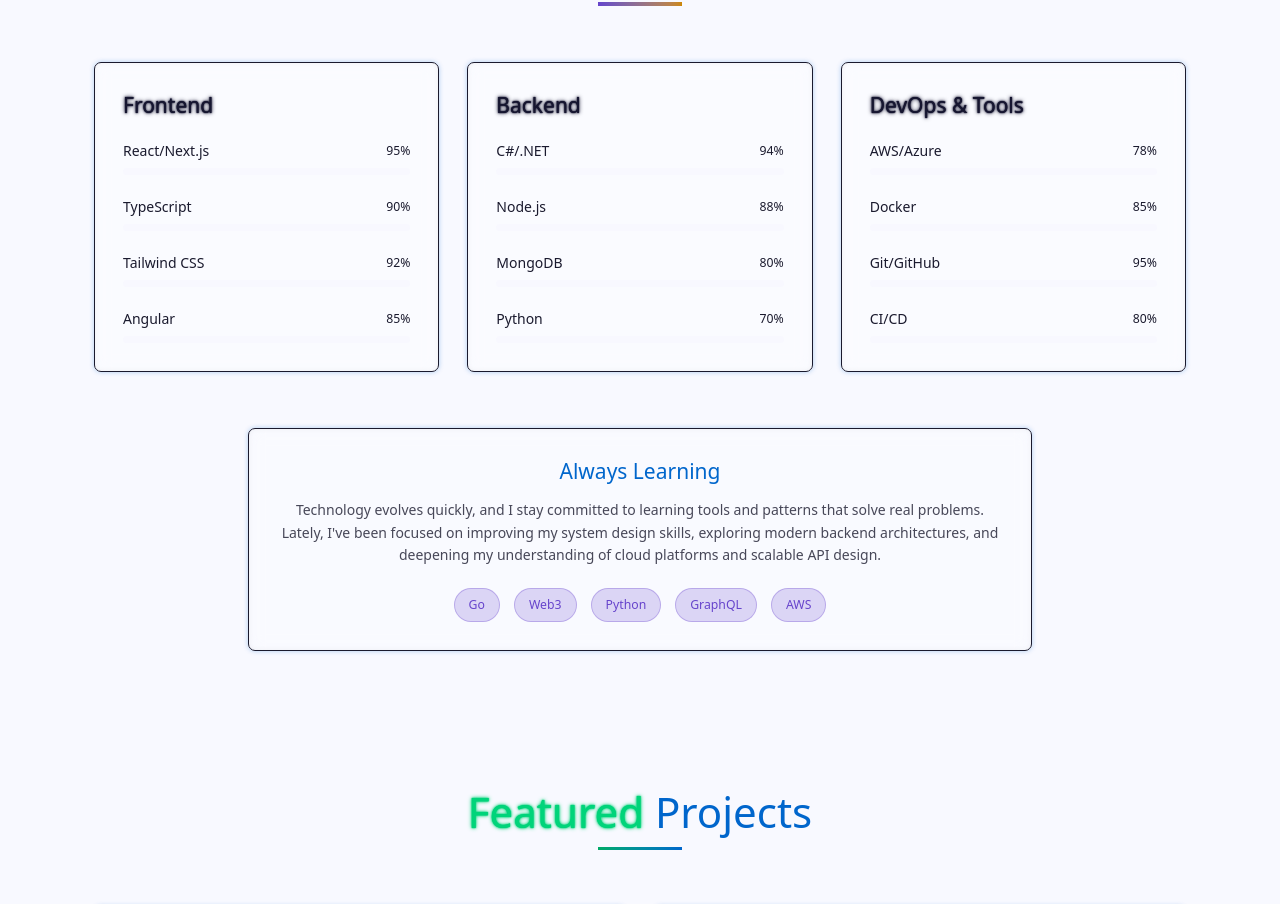
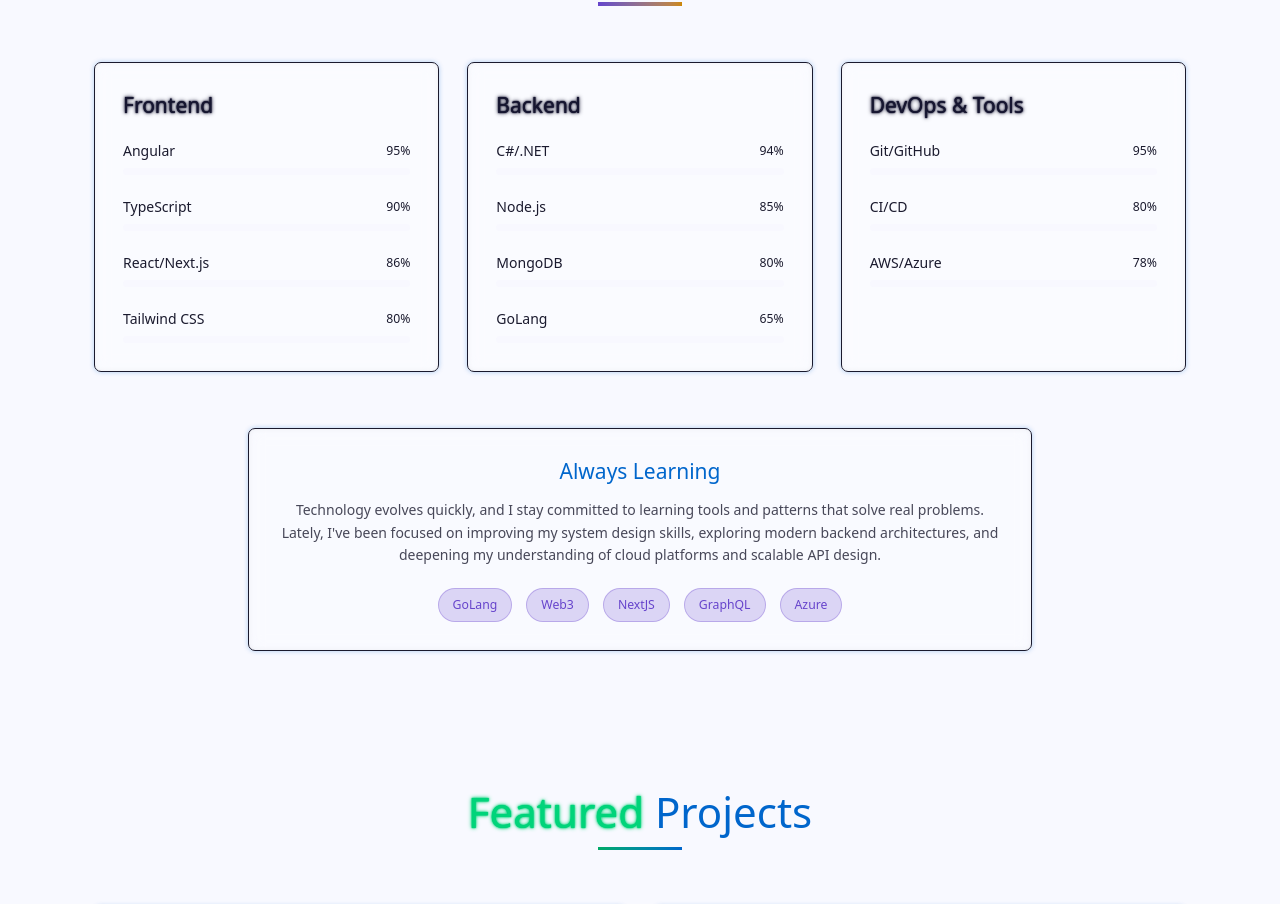
Before and after one commit to Travisaurus-Rex/portfolio, a Next.js app: page / in a window 1280 px wide. Shown: the part 1778-2682 px from the top of the page. Built offline with nearby package versions, Linux system fonts and the light colour scheme.

Commit message:
update skills and resume

```diff
--- a/src/components/Skills.tsx
+++ b/src/components/Skills.tsx
@@ -10,10 +10,10 @@ export function Skills() {
       title: 'Frontend',
       color: 'neon-cyan',
       skills: [
-        { name: 'React/Next.js', level: 95 },
+        { name: 'Angular', level: 95 },
         { name: 'TypeScript', level: 90 },
-        { name: 'Tailwind CSS', level: 92 },
-        { name: 'Angular', level: 85 }
+        { name: 'React/Next.js', level: 86 },
+        { name: 'Tailwind CSS', level: 80 },
       ]
     },
     {
@@ -21,19 +21,18 @@ export function Skills() {
       color: 'neon-pink',
       skills: [
         { name: 'C#/.NET', level: 94 },
-        { name: 'Node.js', level: 88 },
+        { name: 'Node.js', level: 85 },
         { name: 'MongoDB', level: 80 },
-        { name: 'Python', level: 70 }
+        { name: 'GoLang', level: 65 }
       ]
     },
     {
       title: 'DevOps & Tools',
       color: 'neon-green',
       skills: [
+        { name: 'Git/GitHub', level: 95 },
+        { name: 'CI/CD', level: 80 },
         { name: 'AWS/Azure', level: 78 },
-        { name: 'Docker', level: 85 },
-        { name: 'Git/GitHub', level: 95 },
-        { name: 'CI/CD', level: 80 }
       ]
     }
   ];
@@ -103,7 +102,7 @@ export function Skills() {
               Technology evolves quickly, and I stay committed to learning tools and patterns that solve real problems. Lately, I&apos;ve been focused on improving my system design skills, exploring modern backend architectures, and deepening my understanding of cloud platforms and scalable API design.
             </p>
             <div className="flex flex-wrap justify-center gap-4 mt-6">
-              {['Go', 'Web3', 'Python', 'GraphQL', 'AWS'].map((tech) => (
+              {['GoLang', 'Web3', 'NextJS', 'GraphQL', 'Azure'].map((tech) => (
                 <span
                   key={tech}
                   className="px-4 py-2 rounded-full bg-neon-purple/20 text-neon-purple border border-neon-purple/30 text-sm"
```
Also changed, not shown: 1 other file (tests, documents, lock files or other folders).
